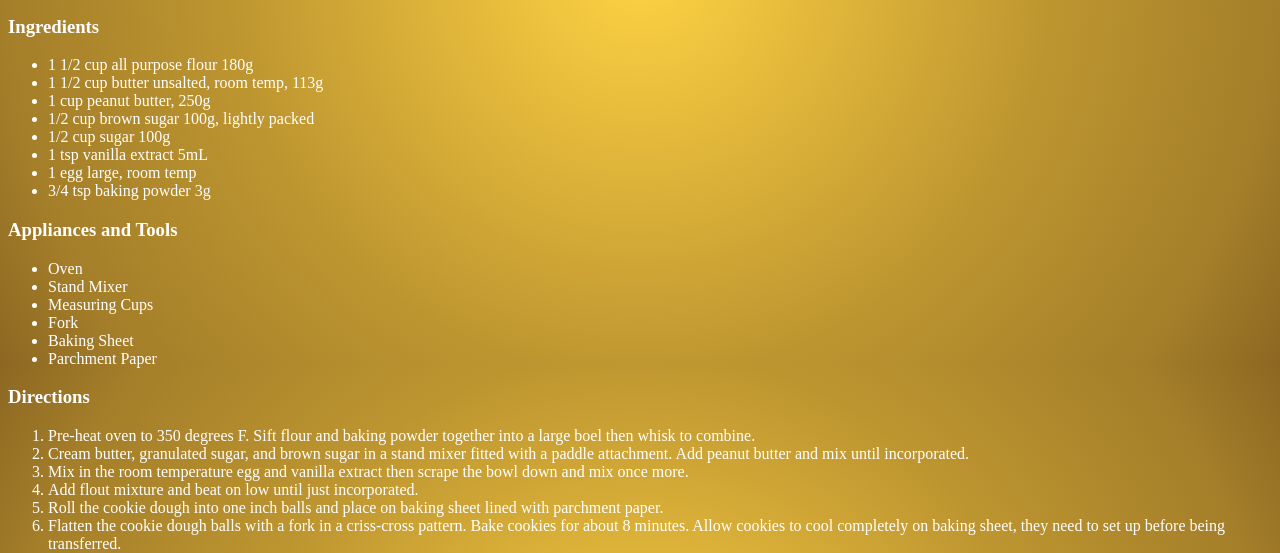
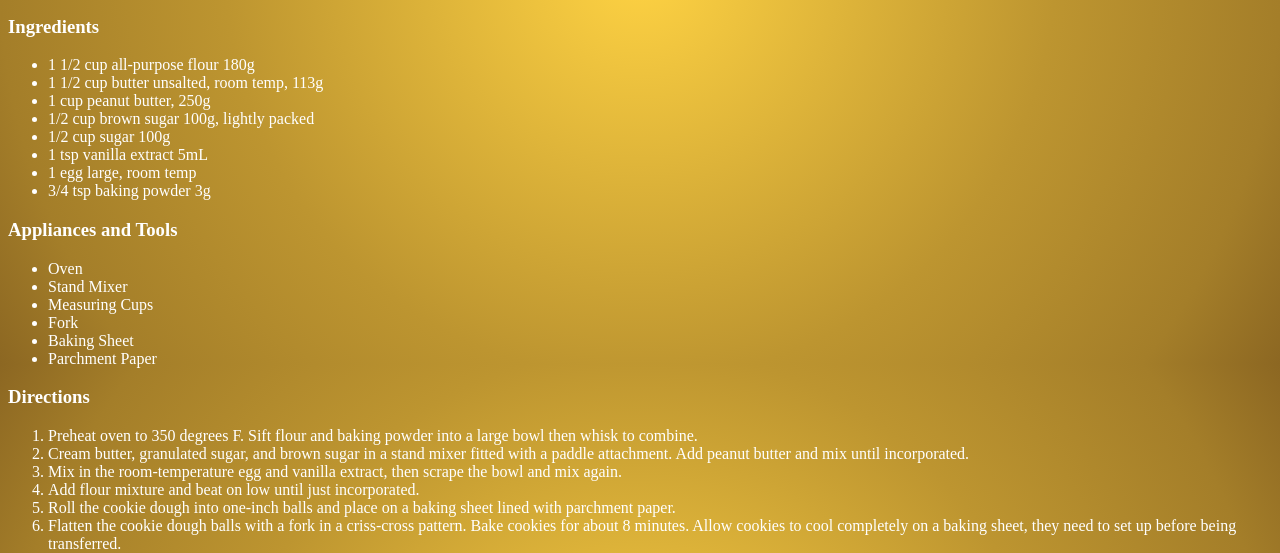
Before and after one commit to Vanvanderson/DEV109F24, a plain HTML site: page index.html in a window 1280 px wide. Shown: the part 436-989 px from the top of the page. Drawn offline with Linux system fonts and the light colour scheme; files whose address does not match are found by name.

Commit message:
Update index.html
Fixed typos

```diff
--- a/index.html
+++ b/index.html
@@ -32,7 +32,7 @@
   </h3>
   <ul>
     <li>
-      1 1/2 cup all purpose flour 180g
+      1 1/2 cup all-purpose flour 180g
     </li>
     <li>
       1 1/2 cup butter unsalted, room temp, 113g
@@ -84,24 +84,24 @@
   </h3>
   <ol>
     <li>
-      Pre-heat oven to 350 degrees F. Sift flour and baking powder together into a large boel then whisk to combine.
+      Preheat oven to 350 degrees F. Sift flour and baking powder into a large bowl then whisk to combine.
     </li>
     <li>
       Cream butter, granulated sugar, and brown sugar in a stand mixer fitted with a paddle attachment. Add peanut
       butter and mix until incorporated.
     </li>
     <li>
-      Mix in the room temperature egg and vanilla extract then scrape the bowl down and mix once more.
+      Mix in the room-temperature egg and vanilla extract, then scrape the bowl and mix again.
     </li>
     <li>
-      Add flout mixture and beat on low until just incorporated.
+      Add flour mixture and beat on low until just incorporated.
     </li>
     <li>
-      Roll the cookie dough into one inch balls and place on baking sheet lined with parchment paper.
+      Roll the cookie dough into one-inch balls and place on a baking sheet lined with parchment paper.
     </li>
     <li>
       Flatten the cookie dough balls with a fork in a criss-cross pattern. Bake cookies for about 8 minutes. Allow
-      cookies to cool completely on baking sheet, they need to set up before being transferred.
+      cookies to cool completely on a baking sheet, they need to set up before being transferred.
     </li>
   </ol>
   <script src="script.js"></script>
```
